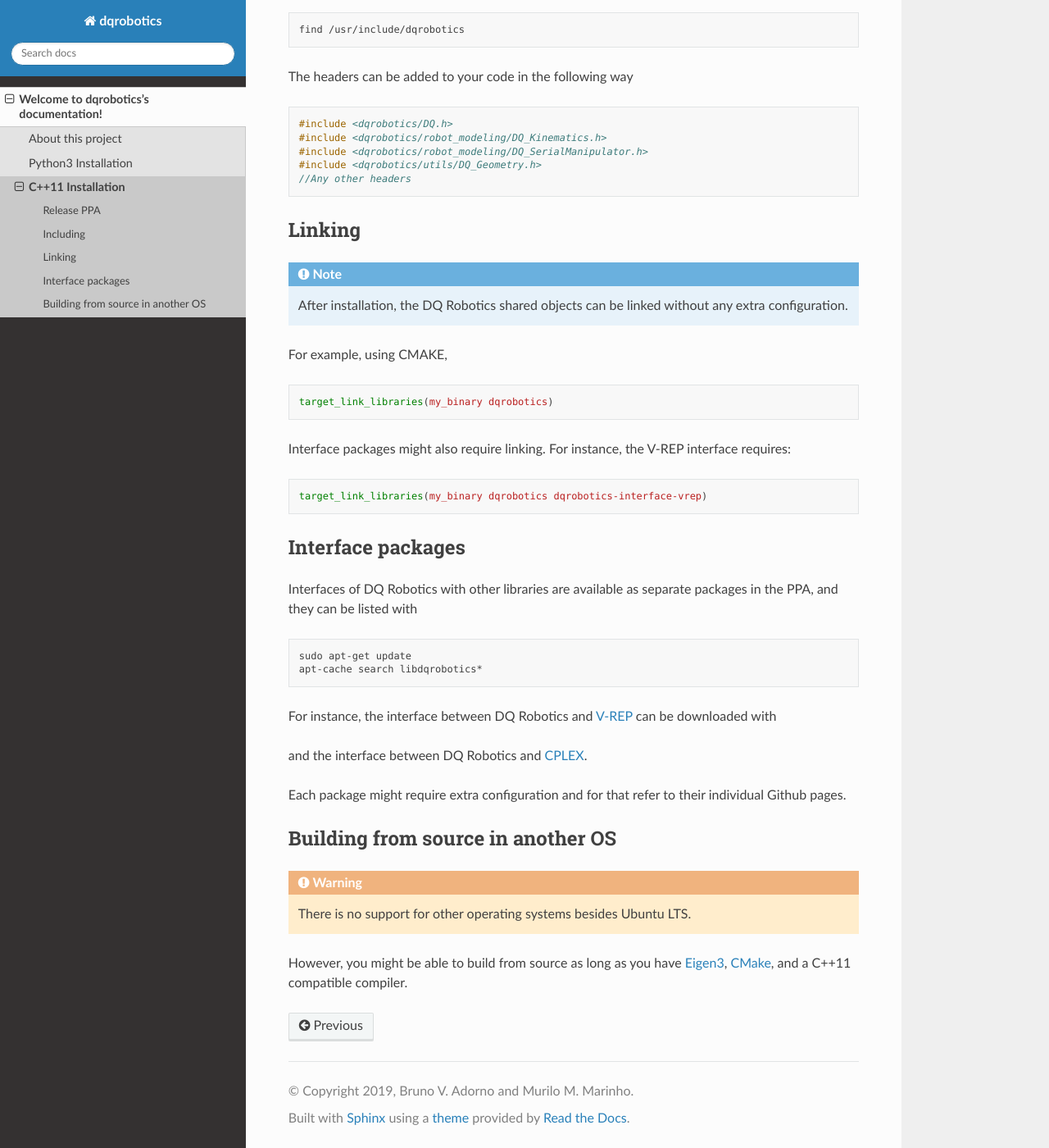
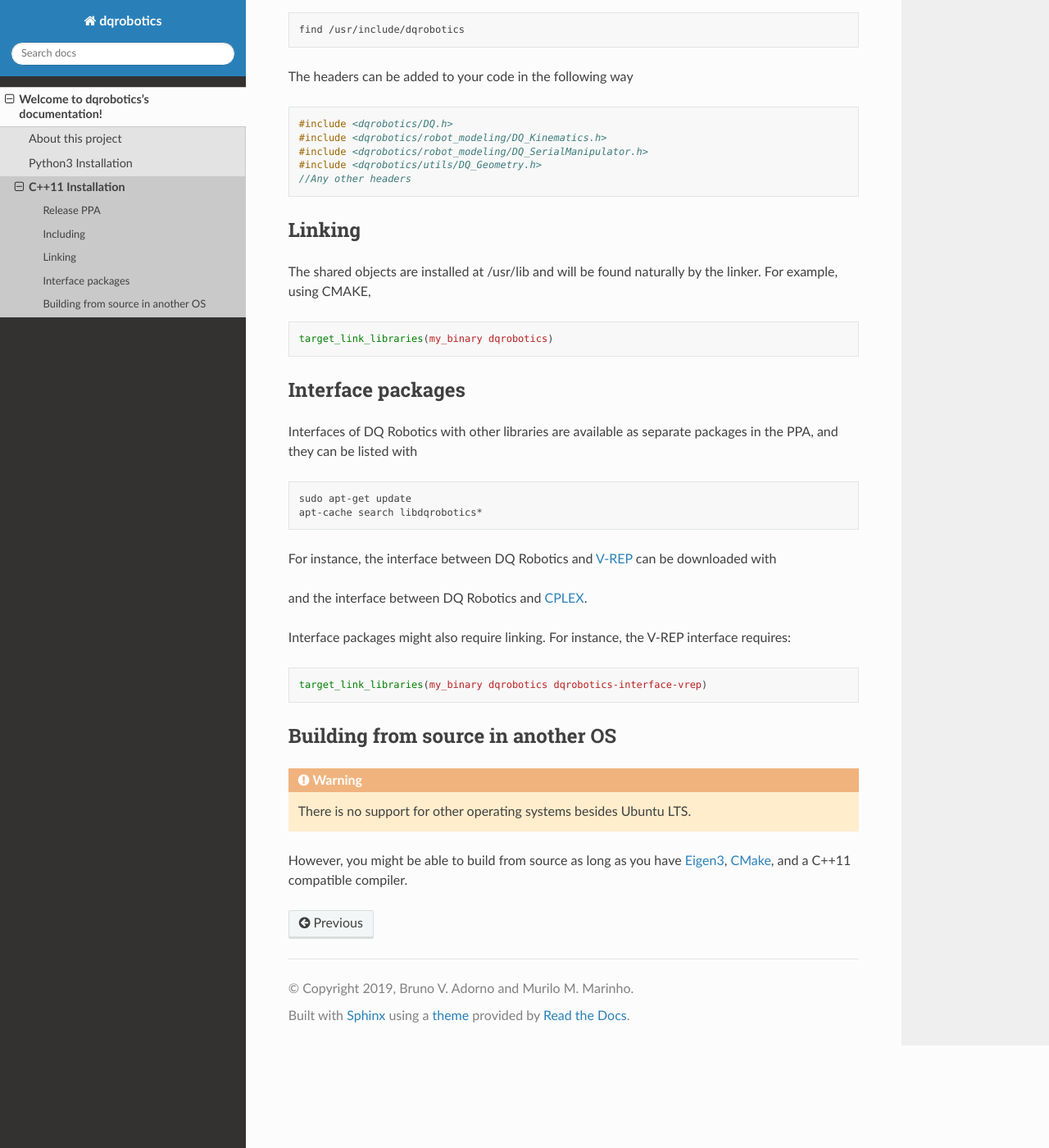
Before and after one commit to dqrobotics/dqrobotics.github.io, a Sphinx documentation site: the page built from docs/installation/cpp.rst, in a window 1280 px wide and 1400 px high, scrolled down 602 px. Shown: the whole window at 82% size. Built offline with Sphinx 7.4.7 and the Read the Docs theme 2.0.0, drawn with Linux system fonts in a browser that asks for light colours.

Commit message:
Update cpp.rst

```diff
--- a/docs/installation/cpp.rst
+++ b/docs/installation/cpp.rst
@@ -37,20 +37,11 @@ The headers can be added to your code in the following way
 
 Linking
 =======
-.. note::
-  After installation, the DQ Robotics shared objects can be linked without any extra configuration.
-
-For example, using CMAKE,
+The shared objects are installed at /usr/lib and will be found naturally by the linker. For example, using CMAKE,
 
 .. code-block:: cmake
 
   target_link_libraries(my_binary dqrobotics)
-
-Interface packages might also require linking. For instance, the V-REP interface requires:
-
-.. code-block:: cmake
-
-  target_link_libraries(my_binary dqrobotics dqrobotics-interface-vrep)
 
 Interface packages
 ==================
@@ -72,7 +63,11 @@ and the interface between DQ Robotics and `CPLEX <https://www.ibm.com/jp-ja/prod
 .. code-block:: bash
   sudo apt-get install libdqrobotics-interface-cplex
 
-Each package might require extra configuration and for that refer to their individual Github pages.
+Interface packages might also require linking. For instance, the V-REP interface requires:
+
+.. code-block:: cmake
+
+  target_link_libraries(my_binary dqrobotics dqrobotics-interface-vrep)
 
 Building from source in another OS
 ==================================
```
